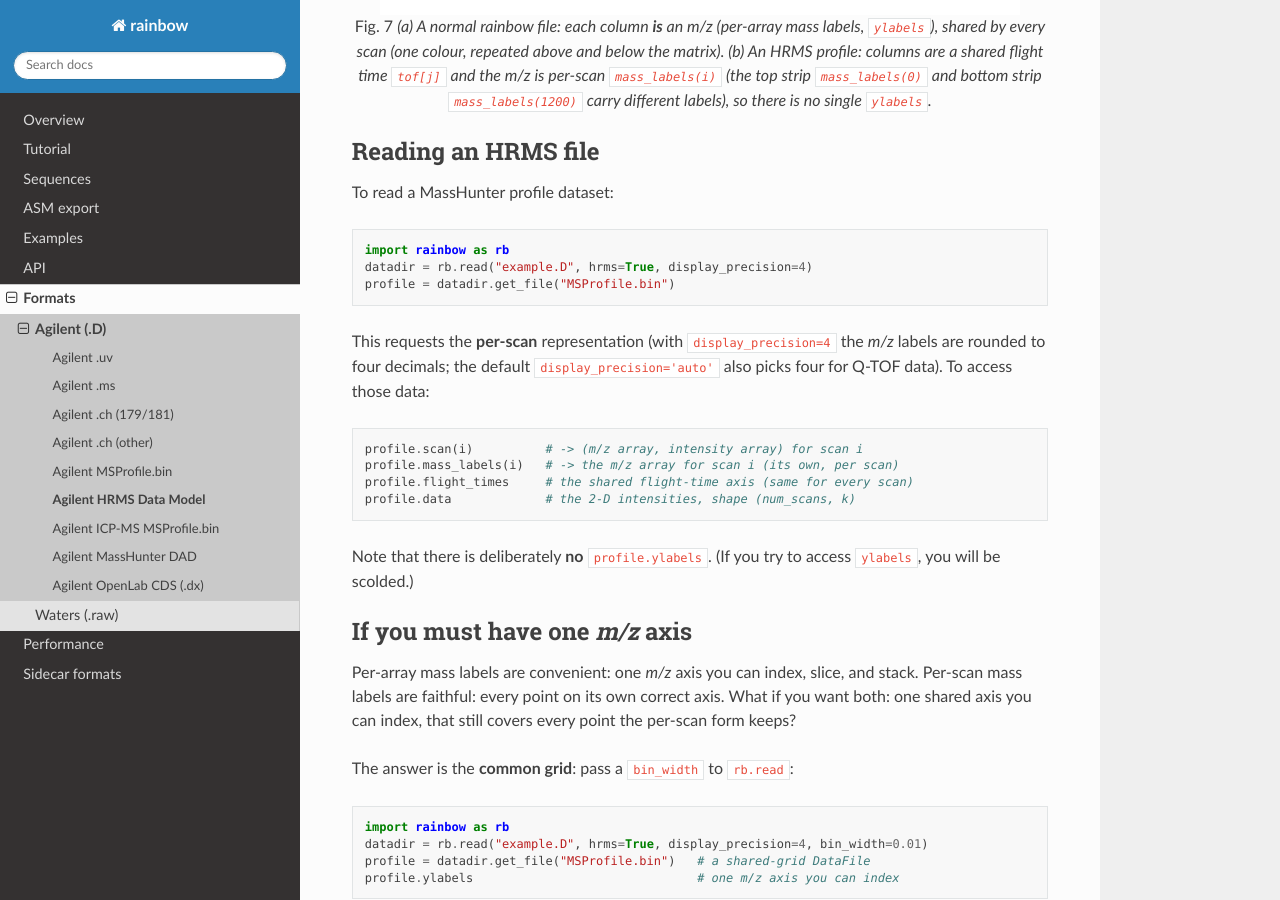
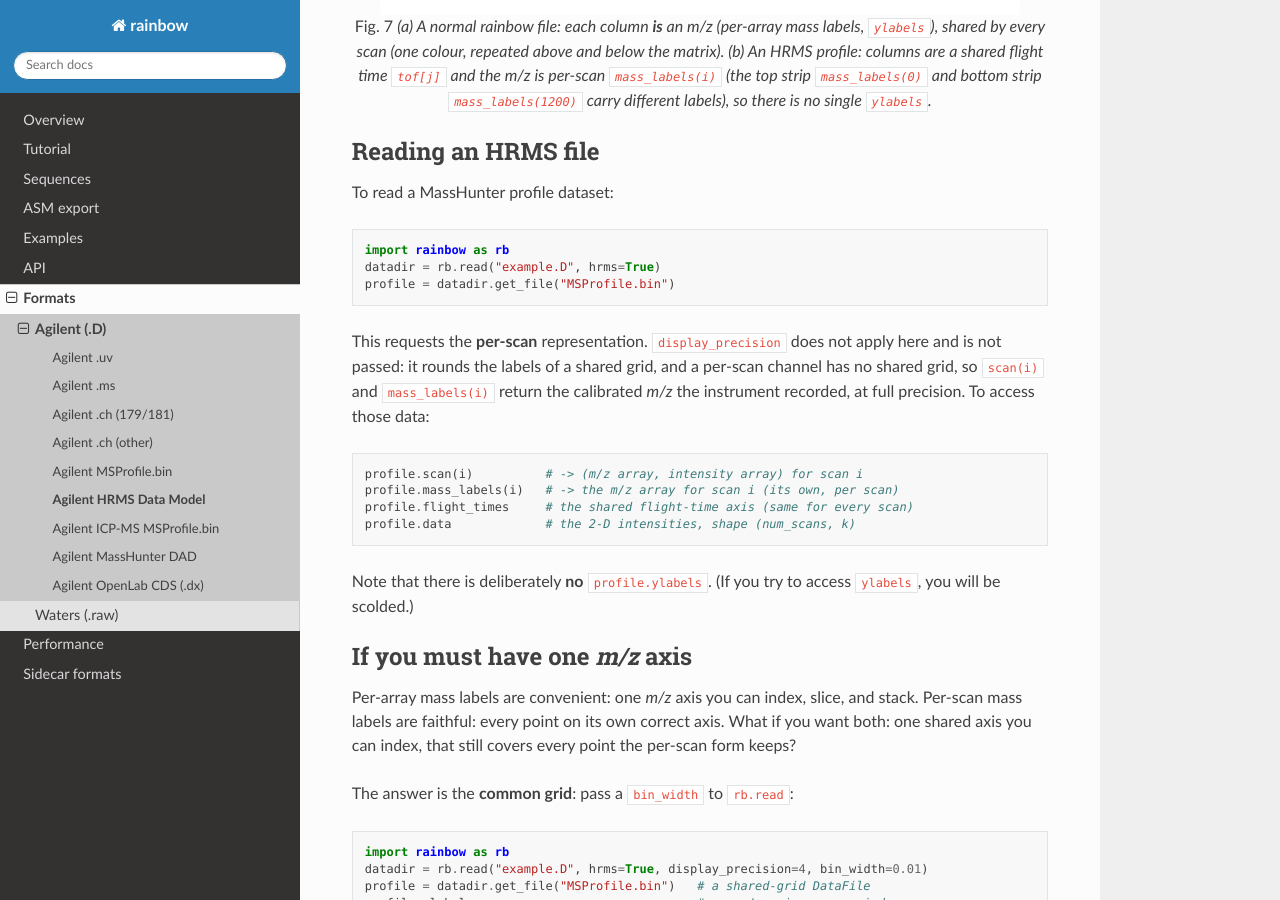
Before and after one commit to evanyeyeye/rainbow, a Sphinx documentation site: the page built from docs/source/agilent/hrms_data_model.rst, in a window 1280 px wide and 900 px high, scrolled down 3325 px. Built offline with Sphinx 7.4.7 and the Read the Docs theme 3.1.0, drawn with Linux system fonts in a browser that asks for light colours; some of the changed text lies outside the part shown.

Commit message:
Correct the last two claims the code does not make
The HRMS page said display_precision rounds the per-scan m/z labels, and
that 'auto' picks four decimals for Q-TOF. It does neither: a per-scan
channel has no shared grid to label, so scan(i) and mass_labels(i) return
the calibrated m/z at full precision whatever is passed. The example
passed the argument as though it mattered.

The same page said rainbow warns when display_precision is too coarse to
give every bin a distinct label. It stopped warning when label_precision
landed: the labels are now refined until they are distinct, because
rounding is cosmetic and two columns sharing a label would stop it being
cosmetic.

```diff
--- a/docs/source/agilent/hrms_data_model.rst
+++ b/docs/source/agilent/hrms_data_model.rst
@@ -148,12 +148,14 @@
 .. code-block:: python
 
    import rainbow as rb
-   datadir = rb.read("example.D", hrms=True, display_precision=4)
+   datadir = rb.read("example.D", hrms=True)
    profile = datadir.get_file("MSProfile.bin")
 
-This requests the **per-scan** representation (with ``display_precision=4`` the
-*m/z* labels are rounded to four decimals; the default ``display_precision='auto'``
-also picks four for Q-TOF data). To access those data:
+This requests the **per-scan** representation. ``display_precision`` does not
+apply here and is not passed: it rounds the labels of a shared grid, and a
+per-scan channel has no shared grid, so ``scan(i)`` and ``mass_labels(i)``
+return the calibrated *m/z* the instrument recorded, at full precision. To
+access those data:
 
 .. code-block:: python
 
@@ -251,8 +253,10 @@
    ``bin_width`` is unrelated to ``display_precision``. ``bin_width`` controls how
    aggressively scans are pooled onto the common grid (the one lossy step);
    ``display_precision`` only controls how the *m/z* labels are rounded. If
-   ``display_precision`` is too coarse to give every bin a distinct label,
-   *rainbow* warns but still bins at the requested ``bin_width``.
+   ``display_precision`` is too coarse to give every bin a distinct label, the
+   labels are rounded finely enough to keep them distinct and the binning is
+   unaffected. Rounding is cosmetic, and two columns sharing a label would stop
+   it being cosmetic: the label would no longer name one column.
 
 Centroids
 ---------
```
